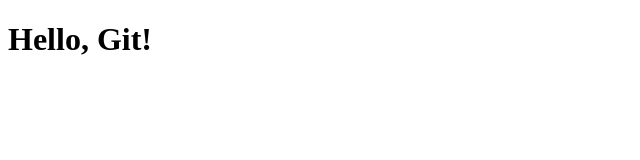
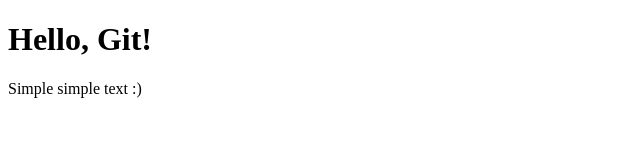
Before and after one commit to urunov-fedya/first-repository, a plain HTML site: page index.html in a window 1280 px wide. Shown: the whole page, without its empty margins (0-640 px from the left). Drawn offline with Linux system fonts and the light colour scheme.

Commit message:
the new paragraph

```diff
--- a/index.html
+++ b/index.html
@@ -8,5 +8,6 @@
 </head>
 <body>
   <h1>Hello, Git!</h1>
+  <p>Simple simple text :)</p>
 </body>
 </html>
```
